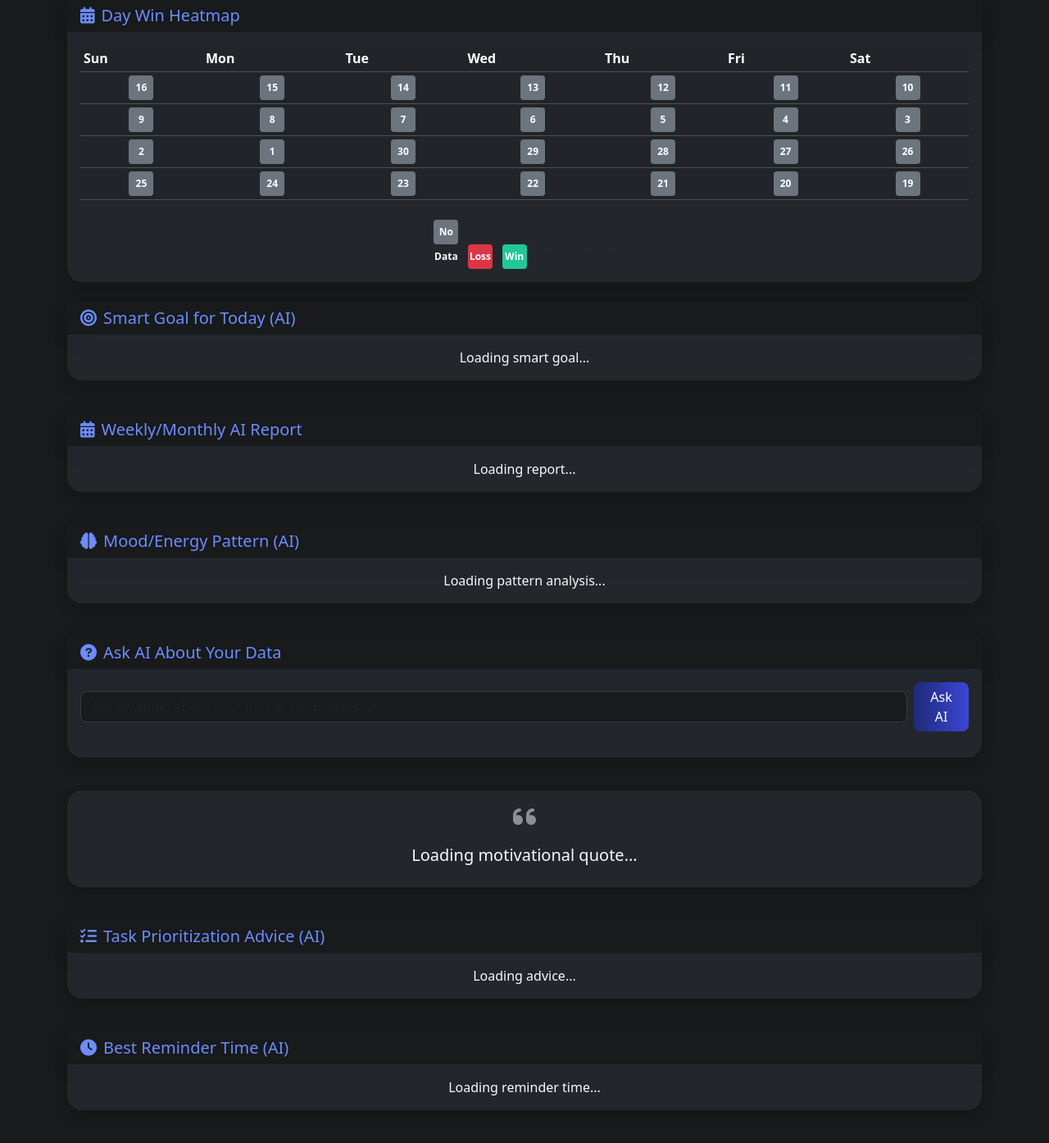
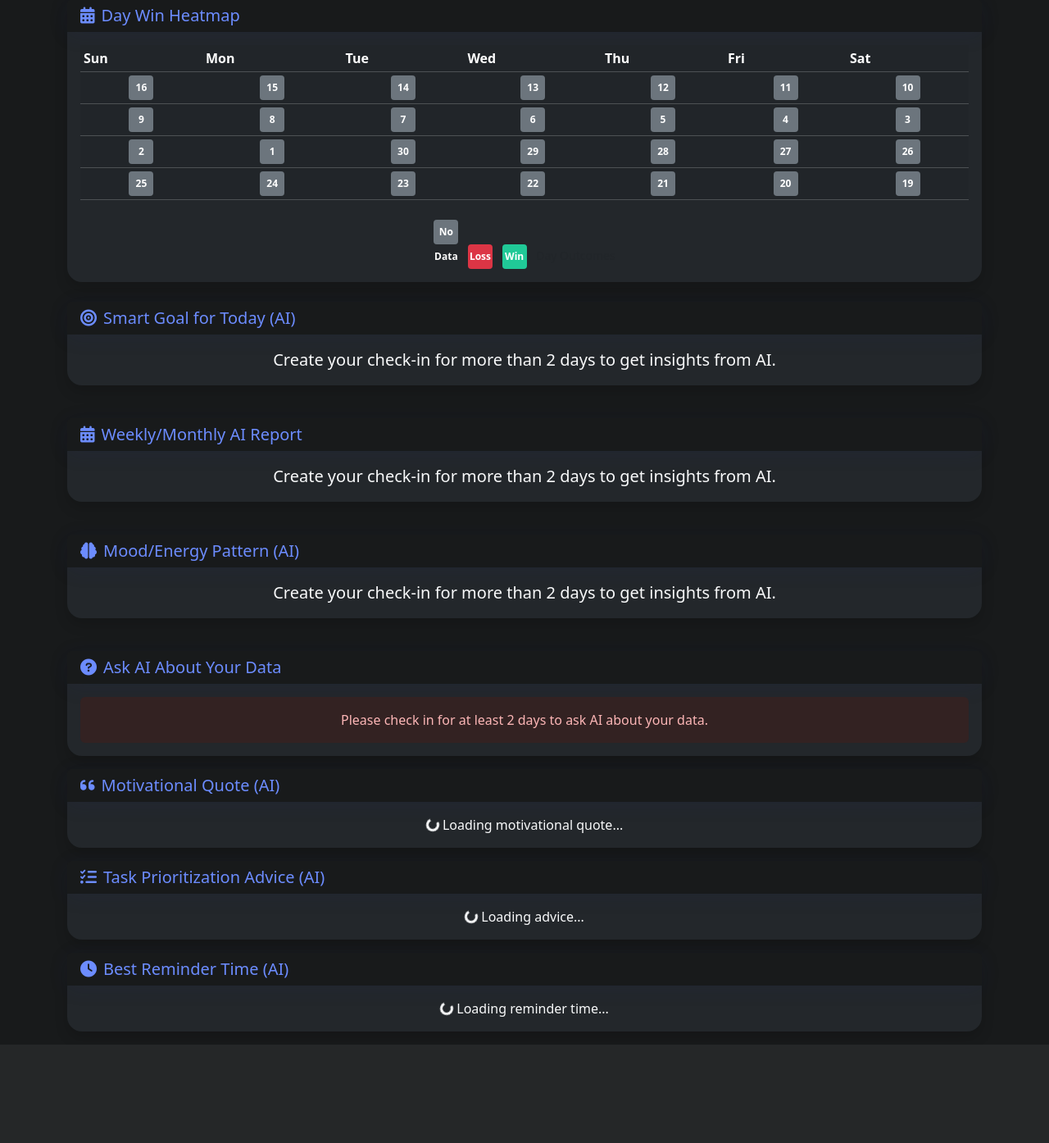
Before and after one commit to aarya0454/schedule_tracker, a Flask app: page /dashboard in a window 1280 px wide. Shown: the part 2172-3566 px from the top of the page at 82% size. After the commit the page ends 3446 px from the top, so only its background shows below. Run offline with Flask 3, Linux system fonts and the light colour scheme; the visitor is signed in with stand-in values (Sample User, id 1); data that the repository does not hold is empty.

Commit message:
major AI imporovement

```diff
--- a/app.py
+++ b/app.py
@@ -1524,6 +1524,19 @@ def ai_reminder_time():
     return jsonify({'reminder_time': reminder})
 
 
+@app.route('/ai/ask', methods=['POST'])
+@login_required
+def ai_ask():
+    api_key = app.config.get('GENAI_API_KEY')
+    data = request.json or {}
+    question = data.get('question', '')
+    checkins = get_all_checkins()
+    tasks = get_all_tasks() if 'get_all_tasks' in globals() else []
+    prompt = f"User asked: '{question}'. Here is their check-in and task history: {checkins}, {tasks}. Answer the question concisely."
+    response = call_gemini(prompt, api_key)
+    return jsonify({'response': response})
+
+
 if __name__ == '__main__':
     with app.app_context():
         db.create_all()
--- a/templates/dashboard.html
+++ b/templates/dashboard.html
@@ -679,7 +679,8 @@
 </div>
 {% endif %}
 
-<!-- Add in Today's Status section -->
+<!-- Smart Goal for Today (AI) -->
+{% if checkins|length >= 2 %}
 <div class="row mb-4">
     <div class="col-12">
         <div class="card shadow mb-3">
@@ -692,8 +693,23 @@
         </div>
     </div>
 </div>
+{% else %}
+<div class="row mb-4">
+    <div class="col-12">
+        <div class="card shadow mb-3">
+            <div class="card-header bg-success text-white">
+                <h5 class="mb-0"><i class="fas fa-bullseye me-2"></i>Smart Goal for Today (AI)</h5>
+            </div>
+            <div class="card-body text-center">
+                <div class="lead">Create your check-in for more than 2 days to get insights from AI.</div>
+            </div>
+        </div>
+    </div>
+</div>
+{% endif %}
 
-<!-- Add Weekly/Monthly AI Report -->
+<!-- Weekly/Monthly AI Report -->
+{% if checkins|length >= 2 %}
 <div class="row mb-4">
     <div class="col-12">
         <div class="card shadow mb-3">
@@ -706,8 +722,23 @@
         </div>
     </div>
 </div>
+{% else %}
+<div class="row mb-4">
+    <div class="col-12">
+        <div class="card shadow mb-3">
+            <div class="card-header bg-dark text-white">
+                <h5 class="mb-0"><i class="fas fa-calendar-alt me-2"></i>Weekly/Monthly AI Report</h5>
+            </div>
+            <div class="card-body text-center">
+                <div class="lead">Create your check-in for more than 2 days to get insights from AI.</div>
+            </div>
+        </div>
+    </div>
+</div>
+{% endif %}
 
-<!-- Add Mood/Energy Pattern (AI) -->
+<!-- Mood/Energy Pattern (AI) -->
+{% if checkins|length >= 2 %}
 <div class="row mb-4">
     <div class="col-12">
         <div class="card shadow mb-3">
@@ -720,6 +751,20 @@
         </div>
     </div>
 </div>
+{% else %}
+<div class="row mb-4">
+    <div class="col-12">
+        <div class="card shadow mb-3">
+            <div class="card-header bg-warning text-dark">
+                <h5 class="mb-0"><i class="fas fa-brain me-2"></i>Mood/Energy Pattern (AI)</h5>
+            </div>
+            <div class="card-body text-center">
+                <div class="lead">Create your check-in for more than 2 days to get insights from AI.</div>
+            </div>
+        </div>
+    </div>
+</div>
+{% endif %}
 
 <!-- Add Reflection Prompt in Evening Insights -->
 {% if evening_insights %}
@@ -737,63 +782,51 @@
 </div>
 {% endif %}
 
-<!-- Add Ask AI box -->
-<div class="row mb-4">
-    <div class="col-12">
+<!-- Ask AI About Your Data -->
 <div class="card shadow mb-3">
-            <div class="card-header bg-secondary text-white">
+  <div class="card-header bg-info text-white">
     <h5 class="mb-0"><i class="fas fa-question-circle me-2"></i>Ask AI About Your Data</h5>
   </div>
   <div class="card-body">
-                <form id="ai-analytics-query-form" class="d-flex flex-column flex-md-row align-items-center">
-                    <input type="text" id="ai-analytics-query" class="form-control me-2 mb-2 mb-md-0" placeholder="Ask anything about your mood, sleep, tasks, etc...">
-                    <button type="submit" class="btn btn-primary">Ask AI</button>
+    {% if checkins|length < 2 %}
+      <div class="alert alert-warning text-center mb-0">Please check in for at least 2 days to ask AI about your data.</div>
+    {% else %}
+      <form id="ask-ai-form" class="d-flex mb-3" onsubmit="return false;">
+        <input type="text" class="form-control me-2" id="ai-question" placeholder="Ask anything about your mood, sleep, tasks, etc...">
+        <button type="submit" class="btn btn-primary" id="ask-ai-btn">Ask AI</button>
       </form>
-                <div id="ai-analytics-query-result" class="mt-3"></div>
-            </div>
-        </div>
+      <div id="ai-response" class="bg-dark text-info rounded p-3" style="min-height: 48px;"></div>
+    {% endif %}
   </div>
 </div>
 
-<!-- Add Motivational Quote (AI) -->
-<div class="row mb-4">
-    <div class="col-12">
-        <div class="card bg-gradient-primary text-white shadow mb-3">
+<!-- Motivational Quote (AI) -->
+<div class="card shadow mb-3">
+  <div class="card-header bg-info text-white">
+    <h5 class="mb-0"><i class="fas fa-quote-left me-2"></i>Motivational Quote (AI)</h5>
+  </div>
   <div class="card-body text-center">
-                <i class="fas fa-quote-left fa-2x mb-3 opacity-50"></i>
-                <blockquote class="mb-2">
-                    <p class="lead mb-2" id="ai-motivation">Loading motivational quote...</p>
-                </blockquote>
-            </div>
-        </div>
+    <div id="ai-motivational-quote"><span class="spinner-border spinner-border-sm"></span> Loading motivational quote...</div>
   </div>
 </div>
 
-<!-- Add Task Prioritization Advice -->
-<div class="row mb-4">
-    <div class="col-12">
+<!-- Task Prioritization Advice (AI) -->
 <div class="card shadow mb-3">
   <div class="card-header bg-info text-white">
     <h5 class="mb-0"><i class="fas fa-tasks me-2"></i>Task Prioritization Advice (AI)</h5>
   </div>
   <div class="card-body text-center">
-                <div id="ai-task-advice">Loading advice...</div>
-            </div>
-        </div>
+    <div id="ai-task-advice"><span class="spinner-border spinner-border-sm"></span> Loading advice...</div>
   </div>
 </div>
 
-<!-- Add Best Reminder Time (AI) -->
-<div class="row mb-4">
-    <div class="col-12">
+<!-- Best Reminder Time (AI) -->
 <div class="card shadow mb-3">
-            <div class="card-header bg-success text-white">
+  <div class="card-header bg-info text-white">
     <h5 class="mb-0"><i class="fas fa-clock me-2"></i>Best Reminder Time (AI)</h5>
   </div>
   <div class="card-body text-center">
-                <div id="ai-reminder-time">Loading reminder time...</div>
-            </div>
-        </div>
+    <div id="ai-reminder-time"><span class="spinner-border spinner-border-sm"></span> Loading reminder time...</div>
   </div>
 </div>
 
@@ -824,7 +857,7 @@ window.addEventListener('DOMContentLoaded', function() {
     fetchAndDisplayAI('/ai/goal_suggestion', 'ai-goal-suggestion', 'goal');
     fetchAndDisplayAI('/ai/weekly_report', 'ai-weekly-report', 'report');
     fetchAndDisplayAI('/ai/analytics_summary', 'ai-analytics-summary', 'summary');
-    fetchAndDisplayAI('/ai/motivation', 'ai-motivation', 'quote');
+    fetchAndDisplayAI('/ai/motivation', 'ai-motivational-quote', 'quote');
     fetchAndDisplayAI('/ai/task_advice', 'ai-task-advice', 'advice');
     fetchAndDisplayAI('/ai/reminder_time', 'ai-reminder-time', 'reminder_time');
     fetchAndDisplayAI('/ai/reflection_prompt', 'ai-reflection-prompt', 'prompt');
```
Also changed, not shown: templates/submit.html (+13 -1 lines). Lines whose indentation alone changed are shown as unchanged.
